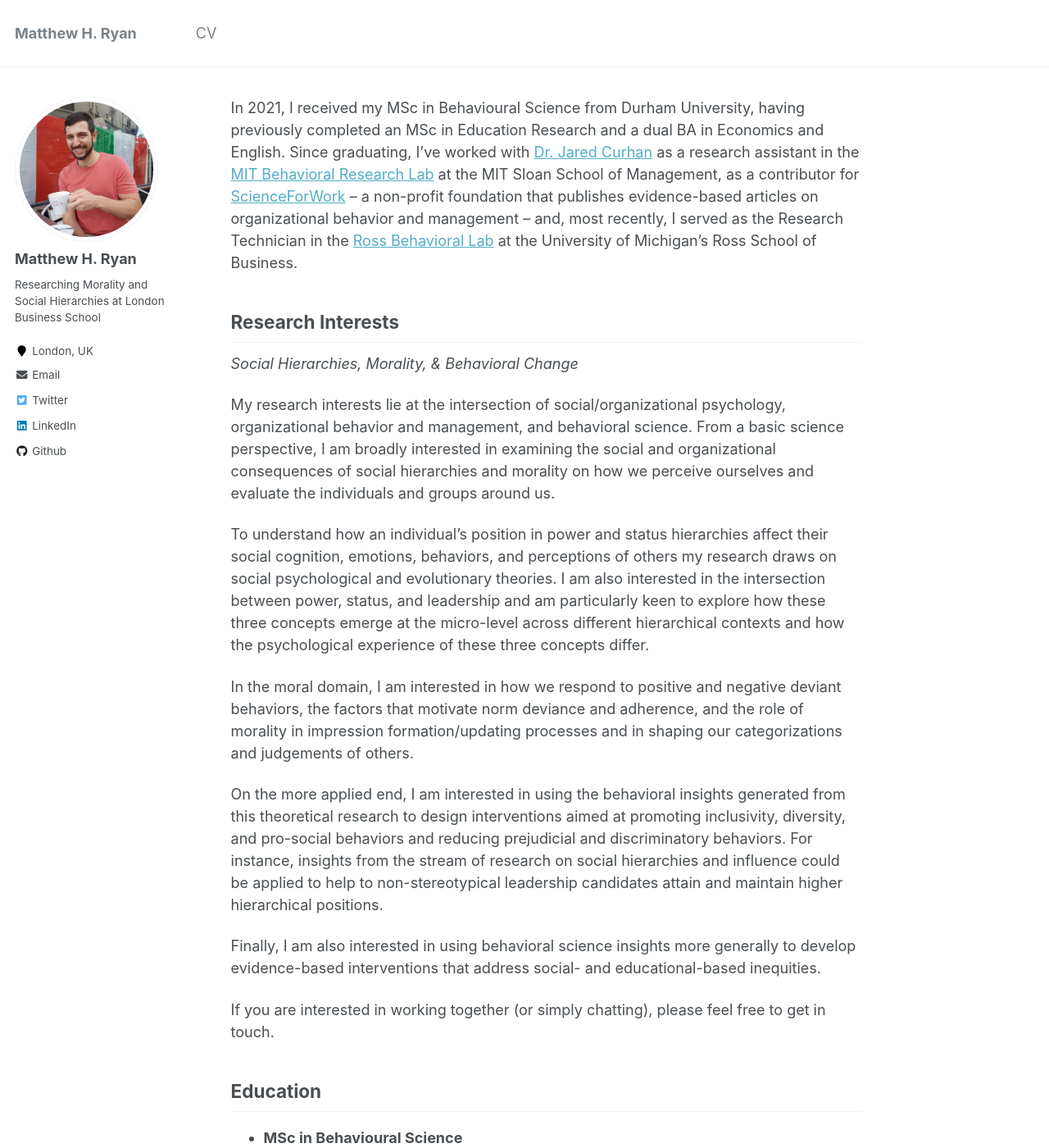
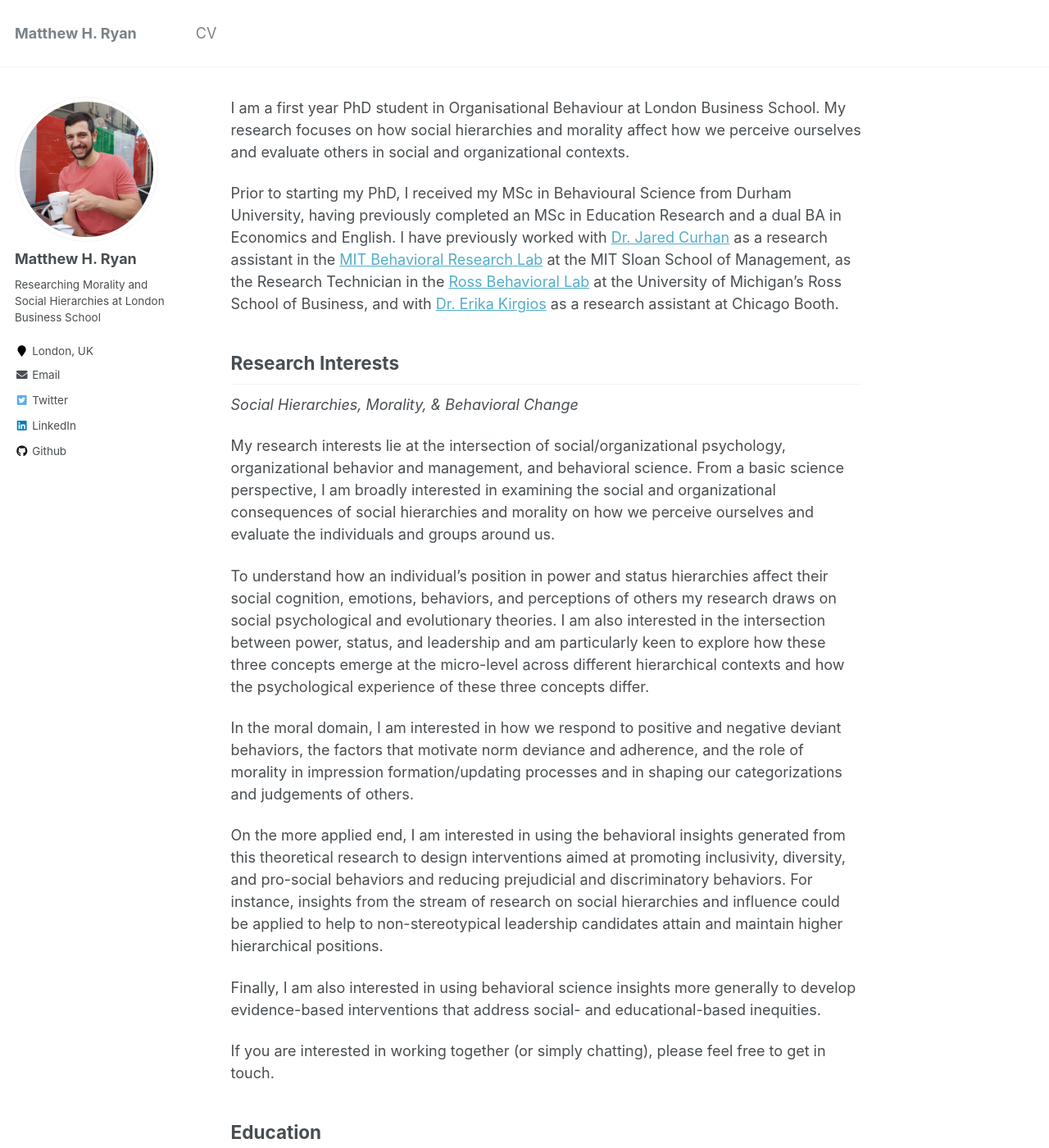
Before and after one commit to mattyhryan/mattyhryan.github.io, a Jekyll site: the page built from _pages/about.md, in a window 1280 px wide and 1400 px high. Shown: the whole window at 82% size. Built offline with Jekyll 4.4.1, drawn with Linux system fonts in a browser that asks for light colours; some of the changed text lies outside the part shown.

Commit message:
Update about.md

```diff
--- a/_pages/about.md
+++ b/_pages/about.md
@@ -7,7 +7,9 @@ redirect_from:
   - /about.html
 ---
 
-In 2021, I received my MSc in Behavioural Science from Durham University, having previously completed an MSc in Education Research and a dual BA in Economics and English. Since graduating, I’ve worked with [Dr. Jared Curhan](http://web.mit.edu/curhan/www/) as a research assistant in the [MIT Behavioral Research Lab](https://brl.mit.edu/) at the MIT Sloan School of Management, as a contributor for [ScienceForWork](https://scienceforwork.com/) -- a non-profit foundation that publishes evidence-based articles on organizational behavior and management -- and, most recently, I served as the Research Technician in the [Ross Behavioral Lab](https://cores.research.umich.edu/core/ross-behavioral-lab/) at the University of Michigan’s Ross School of Business.
+ I am a first year PhD student in Organisational Behaviour at London Business School. My research focuses on how social hierarchies and morality affect how we perceive ourselves and evaluate others in social and organizational contexts.
+
+Prior to starting my PhD, I received my MSc in Behavioural Science from Durham University, having previously completed an MSc in Education Research and a dual BA in Economics and English. I have previously worked with [Dr. Jared Curhan](http://web.mit.edu/curhan/www/) as a research assistant in the [MIT Behavioral Research Lab](https://brl.mit.edu/) at the MIT Sloan School of Management, as the Research Technician in the [Ross Behavioral Lab](https://cores.research.umich.edu/core/ross-behavioral-lab/) at the University of Michigan’s Ross School of Business, and with [Dr. Erika Kirgios](https://www.chicagobooth.edu/faculty/directory/k/erika-kirgios) as a research assistant at Chicago Booth.
 
 ## Research Interests
 
@@ -27,6 +29,9 @@ If you are interested in working together (or simply chatting), please feel free
 
 ## Education
 
+- **PhD in Organisational Behaviour**
+  *London Business School*
+  First-year supervisor: [Dr. Selin Kesebir](https://www.london.edu/faculty-and-research/faculty-profiles/k/kesebir-s)
 - **MSc in Behavioural Science**
   *Durham University*
   Dissertation supervisor: [Dr. Mario Weick](https://www.dur.ac.uk/directory/profile/?id=17402)
@@ -43,8 +48,6 @@ I grew up in Franklin, Massachusetts, home of America's first public library, a
 
 After graduating from high school, I was fortunate to have the opportunity to leave my small town and headed off to study at the University of Connecticut. Upon arrival, I realized I had accidentally moved to an even smaller, more rural town - complete with cows and sheep to boot!
 
-Since then, I've spent time learning Portuguese while living in Brazil, learning Spanish while living in Argentina, and learning not to block the telly in the pub when the football/rugby match is on while living in the UK (in addition to completing two postgraduate programs).
-
-I now live in Michigan and am desperately trying to figure out what a wolverine is.
+Since then, I've spent time learning Portuguese while living in Brazil, learning Spanish while living in Argentina, and learning not to block the telly in the pub when the football/rugby match is on while living in the UK (in addition to completing two postgraduate programs and starting a third).
 
 In my free time, you'll probably find me watching a film, cooking something new, listening to a podcast, or lurking on twitter - sometimes, all at once.
```
